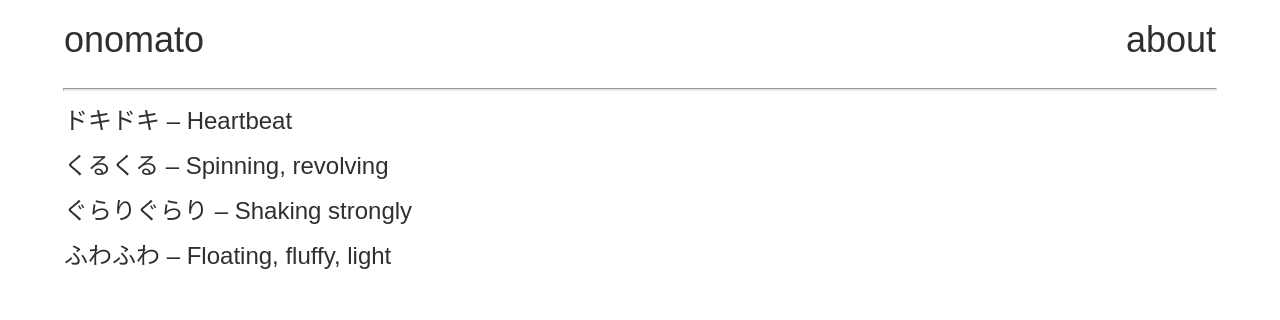
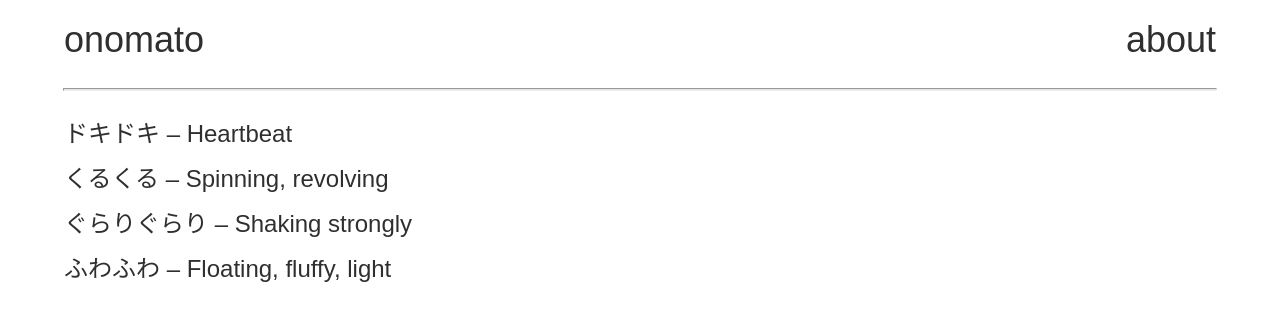
Before and after one commit to leedoughty/japanese-onomatopoeia, a React (Create React App) app: page / in a window 1280 px wide. Shown: the top 320 px of the page. Built offline with nearby package versions, Linux system fonts and the light colour scheme.

Commit message:
Update padding for homepage links

```diff
--- a/src/App.scss
+++ b/src/App.scss
@@ -16,7 +16,7 @@ body {
 .homepage-links {
   width: 90vw;
   margin: auto;
-  padding: 0px;
+  padding: 5px 0 0 0;
 
   .homepage-item {
     font-size: 1.5em;
```
